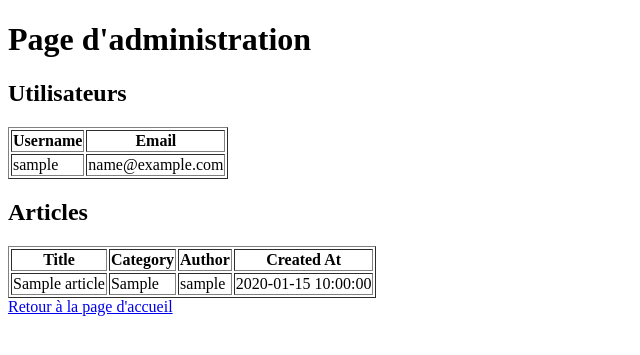
After one commit to ingcloud-fr/app-python-twitter-light, a Flask app: page /admin in a window 1280 px wide. The commit adds this page. Shown: the top 355 px of the page, without its empty margins (0-640 px from the left). Run offline with Flask 3, Linux system fonts and the light colour scheme; the visitor is signed in with stand-in values (Sample User, id 1); tables that the repository leaves empty hold one stand-in row (values such as "Sample post"); parts of the project's set-up code (start-up, migrations or seed data) failed here and were passed over.

Commit message:
Add administration

```diff
--- a/app.py
+++ b/app.py
@@ -189,7 +189,15 @@ def health_check():
     #app.logger.info('Health check endpoint was hit !')
     return 'OK', 200
 
+@app.route('/admin')
+def admin():
+    if 'user_id' not in session or not session.get('is_admin'):
+        flash('Accès refusé.')
+        return redirect(url_for('home'))
 
+    users = User.query.all()
+    articles = Article.query.all()
+    return render_template('admin.html', users=users, articles=articles)
 
 @app.route('/write', methods=['GET', 'POST'])
 def write():
--- a/models.py
+++ b/models.py
@@ -10,6 +10,7 @@ class User(db.Model):
     username = db.Column(db.String(80), unique=True, nullable=False)
     email = db.Column(db.String(120), unique=True, nullable=False)
     password = db.Column(db.String(120), nullable=False)
+    is_admin = db.Column(db.Boolean, default=False)
 
 class Article(db.Model):
     id = db.Column(db.Integer, primary_key=True)
--- /dev/null
+++ b/templates/admin.html
@@ -0,0 +1,47 @@
+<!-- templates/admin.html -->
+
+<!DOCTYPE html>
+<html lang="en">
+<head>
+    <meta charset="UTF-8">
+    <meta name="viewport" content="width=device-width, initial-scale=1.0">
+    <title>Admin Page</title>
+</head>
+<body>
+    <h1>Page d'administration</h1>
+
+    <h2>Utilisateurs</h2>
+    <table border="1">
+        <tr>
+            <th>Username</th>
+            <th>Email</th>
+        </tr>
+        {% for user in users %}
+        <tr>
+            <td>{{ user.username }}</td>
+            <td>{{ user.email }}</td>
+        </tr>
+        {% endfor %}
+    </table>
+
+    <h2>Articles</h2>
+    <table border="1">
+        <tr>
+            <th>Title</th>
+            <th>Category</th>
+            <th>Author</th>
+            <th>Created At</th>
+        </tr>
+        {% for article in articles %}
+        <tr>
+            <td>{{ article.title }}</td>
+            <td>{{ article.category }}</td>
+            <td>{{ article.author.username }}</td>
+            <td>{{ article.created_at }}</td>
+        </tr>
+        {% endfor %}
+    </table>
+
+    <a href="{{ url_for('home') }}">Retour à la page d'accueil</a>
+</body>
+</html>
--- a/templates/base.html
+++ b/templates/base.html
@@ -16,6 +16,10 @@
             <a href="{{ url_for('login') }}">Se connecter</a>
             <a href="{{ url_for('register') }}">S'inscrire</a>
         {% endif %}
+        {% if session.is_admin %}
+        <p><a href="{{ url_for('admin') }}">Accéder à la page d'administration</a></p>
+        {% endif %}
+
     </nav>
     {% with messages = get_flashed_messages() %}
         {% if messages %}
```
Also changed, not shown: initialize_db.py (+15 -0 lines).
